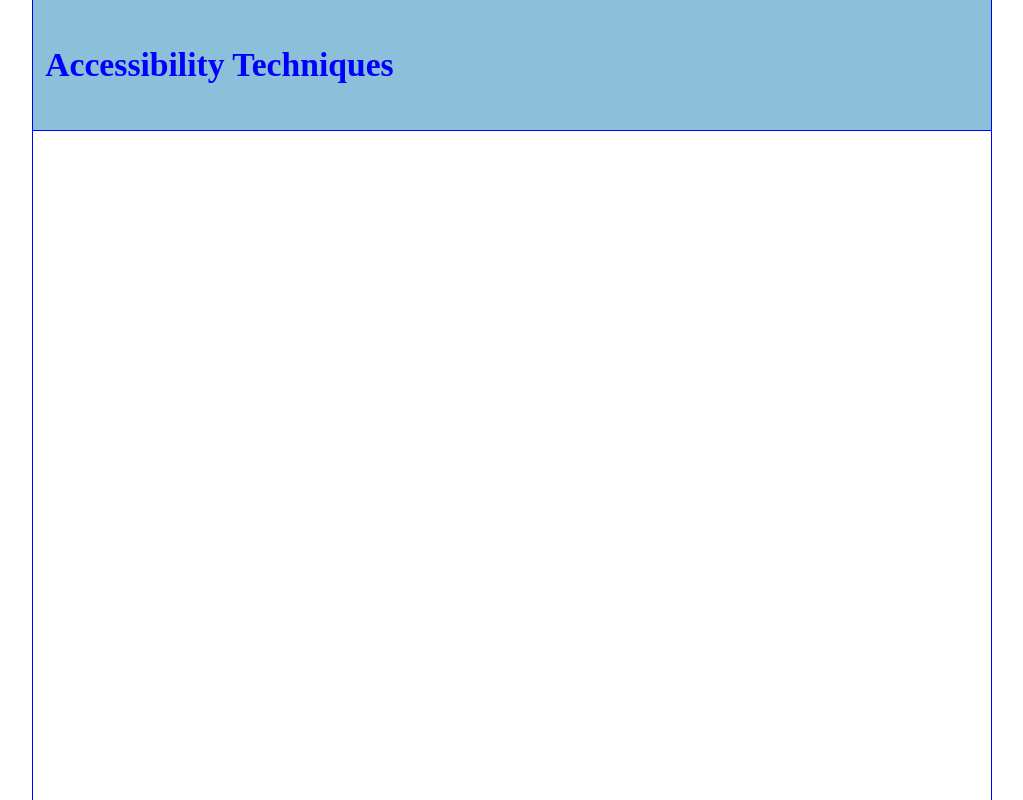
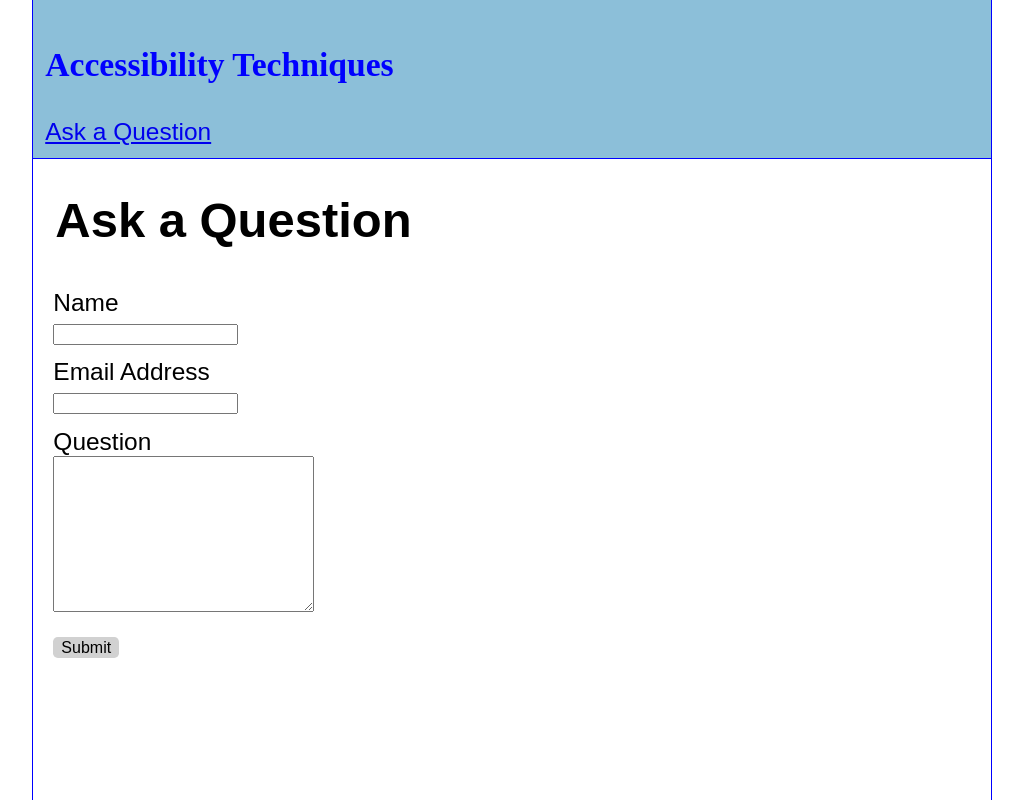
Before and after one commit to extra808/e28, a Vue app in the folder p4/: page /question in a window 1280 px wide. Shown: the whole page, without its empty margins (128-1151 px from the left). Built offline with nearby package versions, Linux system fonts and the light colour scheme.

Commit message:
Add page with form validation

```diff
--- a/p4/src/App.vue
+++ b/p4/src/App.vue
@@ -8,6 +8,9 @@
 			<!-- Other pages already have an h1 heading -->
 			<div class='site-title' v-else>
 				<router-link :to='{name: "home"}'>Accessibility Techniques</router-link>
+			</div>
+			<div>
+				<router-link :to='{name: "question"}'>Ask a Question</router-link>
 			</div>
 		</header>
 		<router-view></router-view>
--- /dev/null
+++ b/p4/src/components/pages/QuestionPage.vue
@@ -0,0 +1,153 @@
+<template>
+	<main>
+		<form action method='post' @submit.prevent='questionSubmit'>
+			<fieldset>
+				<legend>
+					<h1>Ask a Question</h1>
+				</legend>
+				<div>
+					<label for='qname'>Name</label>
+					<input type='text' name='name' id='qname' autocomplete='name' v-model.lazy='name' />
+				</div>
+				<div>
+					<label for='qemail' :class='{ "form-input-error": $v.email.$error }'>
+						Email Address
+						<span v-if='$v.email.$error'>is required</span>
+					</label>
+					<input
+						type='text'
+						name='email'
+						id='qemail'
+						autocomplete='email'
+						:class='{ "form-input-error": $v.email.$error }'
+						v-model.lazy='$v.email.$model'
+					/>
+				</div>
+				<div>
+					<label for='qquestion' :class='{ "form-input-error": $v.question.$error }'>
+						Question
+						<span v-if='$v.question.$error'>is required, at least 4 letters</span>
+					</label>
+					<textarea
+						name='question'
+						id='qquestion'
+						cols='30'
+						rows='10'
+						:class='{ "form-input-error": $v.question.$error }'
+						v-model.lazy='$v.question.$model'
+					></textarea>
+				</div>
+				<div>
+					<input type='submit' name='submit' id='submit' value='Submit' />
+				</div>
+			</fieldset>
+		</form>
+		<div
+			class='global-error'
+			:aria-hidden='!hasErrors'
+			aria-live='polite'
+		>Please check input fields for errors and try again.</div>
+	</main>
+</template>
+
+<script>
+import { required, email, minLength } from 'vuelidate/lib/validators';
+
+export default {
+	name: 'QuestionPage',
+	data() {
+		return {
+			name: '',
+			email: '',
+			question: '',
+			hasErrors: false
+		};
+	},
+	methods: {
+		questionSubmit() {
+			this.$v.$touch();
+			if (this.$v.$anyError) {
+				this.hasErrors = true;
+			} else {
+				// submit
+				this.hasErrors = false;
+			}
+		}
+	},
+	validations: {
+		email: {
+			required,
+			email
+		},
+		question: {
+			required,
+			minLength: minLength(4)
+		}
+	}
+};
+</script>
+
+<style scoped>
+main {
+	--color-error: darkred;
+}
+
+fieldset {
+	border: 0;
+}
+label {
+	display: block;
+}
+
+label.form-input-error {
+	color: var(--color-error);
+}
+
+input.form-input-error,
+textarea.form-input-error {
+	border-color: var(--color-error);
+}
+
+input,
+textarea,
+.global-error {
+	margin-bottom: 1em;
+}
+
+.global-error {
+	color: var(--color-error);
+}
+
+.global-error[aria-hidden] {
+	visibility: hidden;
+}
+
+input[type='submit'] {
+	border: 0;
+	border-radius: 0.3rem;
+	padding: 0.1em 0.5em;
+	margin: 0;
+	text-decoration: none;
+	background: hsl(0, 0%, 82%);
+	font-size: 1rem;
+	cursor: pointer;
+	text-align: center;
+	transition: background 250ms ease-in-out, transform 150ms ease;
+	-webkit-appearance: none;
+	-moz-appearance: none;
+}
+
+input[type='submit']:hover,
+input[type='submit']:focus {
+	background: hsl(0, 0%, 46%);
+}
+
+input[type='submit']:focus {
+	outline: 1px solid #fff;
+	outline-offset: -4px;
+}
+
+input[type='submit']:active {
+	transform: scale(0.97);
+}
+</style>
--- a/p4/src/main.js
+++ b/p4/src/main.js
@@ -1,19 +1,22 @@
 import Vue from 'vue'
 import App from './App.vue'
 import VueRouter from 'vue-router'
+import Vuelidate from 'vuelidate'
 import store from './store'
 import HomePage from './components/pages/HomePage.vue'
 import PostPage from './components/pages/PostPage.vue'
+import QuestionPage from './components/pages/QuestionPage.vue'
 import PostsList from './components/PostsList.vue'
 
-
-Vue.config.productionTip = false
+Vue.config.productionTip = false;
 Vue.use(VueRouter);
+Vue.use(Vuelidate);
 
 const routes = [
   { name: 'home', path: '/', component: HomePage },
   { name: 'post', path: '/:path/:id/:slug', component: PostPage, props: true },
-  { name: 'tag', path: '/:path/:tag', component: PostsList, props: true }
+  { name: 'tag', path: '/:path/:tag', component: PostsList, props: true },
+  { name: 'question', path: '/question', component: QuestionPage }
 ]
 
 const router = new VueRouter({
```
